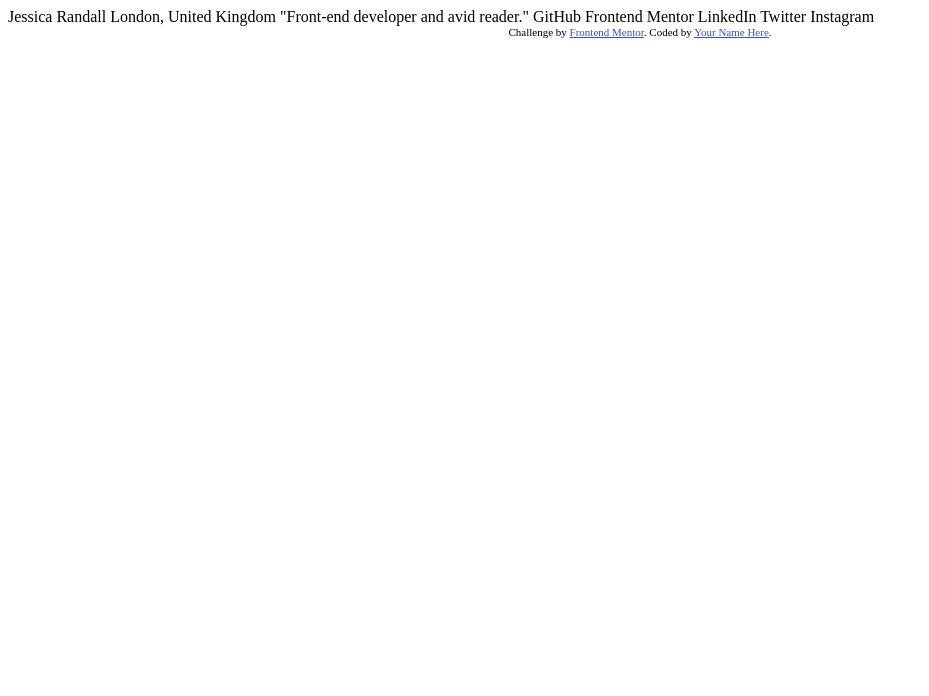
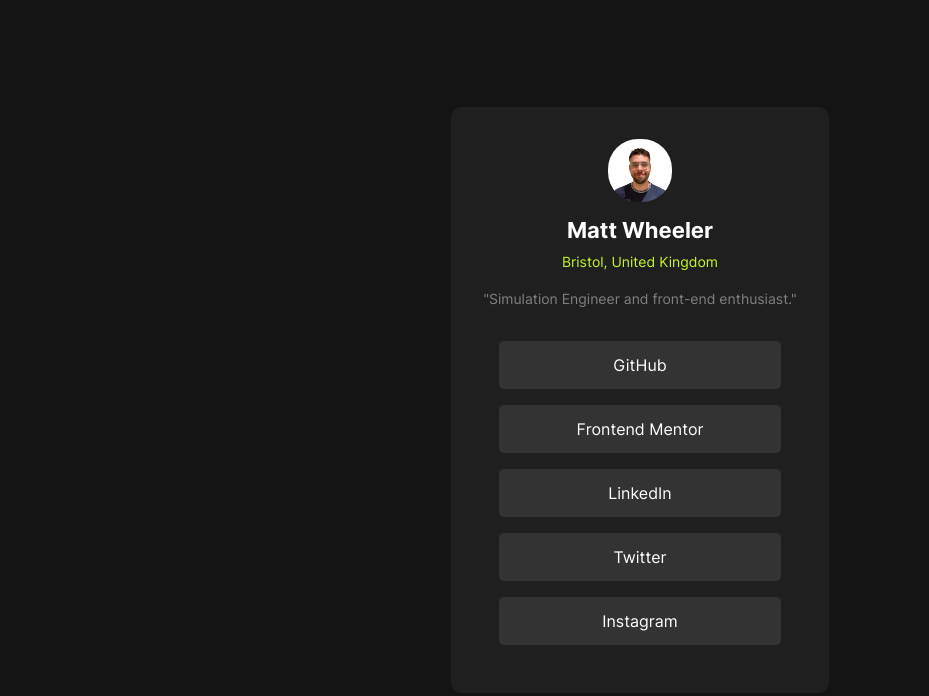
Before and after one commit to wheelerMT/frontend-mentor, a plain HTML site: page challenges/social-links-profile/index.html in a window 1280 px wide. Shown: the whole page, without its empty margins (0-929 px from the left). Drawn offline with Linux system fonts and the light colour scheme.

Commit message:
Complete social links challenge

```diff
--- /dev/null
+++ b/challenges/social-links-profile/app.css
@@ -0,0 +1,185 @@
+/* Box sizing rules */
+*,
+*::before,
+*::after {
+  box-sizing: border-box;
+}
+
+/* Prevent font size inflation */
+html {
+  -moz-text-size-adjust: none;
+  -webkit-text-size-adjust: none;
+  text-size-adjust: none;
+}
+
+/* Remove default margin in favour of better control in authored CSS */
+body,
+h1,
+h2,
+h3,
+h4,
+p,
+figure,
+blockquote,
+dl,
+dd {
+  margin: 0;
+}
+
+/* Remove list styles on ul, ol elements with a list role, which suggests default styling will be removed */
+ul[role="list"],
+ol[role="list"] {
+  list-style: none;
+}
+
+/* Set colours */
+:root {
+  --color-green: hsl(75, 94%, 57%);
+  --color-grey-900: hsl(0, 0%, 8%);
+  --color-grey-800: hsl(0, 0%, 12%);
+  --color-grey-700: hsl(0, 0%, 20%);
+  --color-white: #fff;
+}
+
+@font-face {
+  font-family: "Inter"; /* Name the font */
+  src: url("assets/fonts/Inter-VariableFont_slnt\,wght.ttf") format("truetype"); /* Path to the font file */
+  font-weight: 100 900; /* Define the weight range supported by the variable font */
+  font-style: normal; /* Specify the font style */
+  font-display: swap; /* Optional: Use swap to avoid rendering delays */
+}
+
+/* Set core body defaults */
+body {
+  min-height: 100vh;
+  line-height: 1.5;
+  background-color: var(--color-grey-900);
+  color: white;
+  font-family: "Inter", "systemui", "sans-serif";
+}
+
+/* Set shorter line heights on headings and interactive elements */
+h1,
+h2,
+h3,
+h4,
+button,
+input,
+label {
+  line-height: 1.1;
+}
+
+/* Balance text wrapping on headings */
+h1,
+h2,
+h3,
+h4 {
+  text-wrap: balance;
+}
+
+/* Remove default text decoration on links*/
+a {
+  text-decoration: none;
+}
+
+/* A elements that don't have a class get default styles */
+a:not([class]) {
+  text-decoration-skip-ink: auto;
+  color: currentColor;
+}
+
+/* Make images easier to work with */
+img,
+picture {
+  max-width: 100%;
+  display: block;
+}
+
+/* Inherit fonts for inputs and buttons */
+input,
+button,
+textarea,
+select {
+  font-family: inherit;
+  font-size: inherit;
+}
+
+/* Make sure textareas without a rows attribute are not tiny */
+textarea:not([rows]) {
+  min-height: 10em;
+}
+
+/* Anything that has been anchored to should have extra scroll margin */
+:target {
+  scroll-margin-block: 5ex;
+}
+
+body {
+  display: flex;
+  align-items: center;
+  justify-content: center;
+  min-height: 100svh;
+  padding: 16px;
+}
+
+.card-container {
+  background-color: var(--color-grey-800);
+  border-radius: 10px;
+}
+
+.card-content {
+  display: flex;
+  flex-direction: column;
+  align-items: center;
+  max-width: 24rem;
+  min-height: 100%;
+  gap: 1rem;
+  padding: 2rem;
+}
+
+.author-info,
+.about-me {
+  text-align: center;
+}
+
+.name {
+  font-size: 22px;
+  font-weight: 700;
+}
+
+.location {
+  color: var(--color-green);
+  font-size: 14px;
+  padding-top: 0.5rem;
+}
+
+.about-me {
+  font-size: 14px;
+  font-weight: 400;
+  color: grey;
+}
+
+.profile-picture {
+  width: 64px;
+  border-radius: 30px;
+}
+
+.links-container {
+  display: flex;
+  flex-direction: column;
+  gap: 1rem;
+  width: 100%;
+  text-align: center;
+  padding: 1rem;
+}
+
+.links-container a {
+  display: flex;
+  justify-content: center;
+  align-items: center;
+  width: 100%;
+  min-height: 3rem;
+  padding: 0.5rem;
+  background-color: var(--color-grey-700);
+  border-radius: 5px;
+}
--- a/challenges/social-links-profile/index.html
+++ b/challenges/social-links-profile/index.html
@@ -1,34 +1,50 @@
 <!DOCTYPE html>
 <html lang="en">
   <head>
-  <meta charset="UTF-8">
-  <meta name="viewport" content="width=device-width, initial-scale=1.0"> <!-- displays site properly based on user's device -->
+    <meta charset="UTF-8" />
+    <meta name="viewport" content="width=device-width, initial-scale=1.0" />
+    <!-- displays site properly based on user's device -->
 
-  <link rel="icon" type="image/png" sizes="32x32" href="./assets/images/favicon-32x32.png">
+    <link
+      rel="icon"
+      type="image/png"
+      sizes="32x32"
+      href="./assets/images/favicon-32x32.png"
+    />
 
     <title>Frontend Mentor | Social links profile</title>
 
-  <!-- Feel free to remove these styles or customise in your own stylesheet 👍 -->
-  <style>
-    .attribution { font-size: 11px; text-align: center; }
-    .attribution a { color: hsl(228, 45%, 44%); }
-  </style>
+    <link rel="stylesheet" href="app.css" />
   </head>
   <body>
-
-  Jessica Randall
-  London, United Kingdom
-  "Front-end developer and avid reader."
-
-  GitHub
-  Frontend Mentor
-  LinkedIn
-  Twitter
-  Instagram
-
-  <div class="attribution">
-    Challenge by <a href="https://www.frontendmentor.io?ref=challenge" target="_blank">Frontend Mentor</a>.
-    Coded by <a href="#">Your Name Here</a>.
+    <main>
+      <div class="card-container">
+        <div class="card-content">
+          <img
+            class="profile-picture"
+            src="assets/images/profile-pic.jpeg"
+            alt="Headshot of Jessica"
+          />
+          <div class="author-info">
+            <h1 class="name">Matt Wheeler</h1>
+            <p class="location">Bristol, United Kingdom</p>
           </div>
+          <p class="about-me">
+            "Simulation Engineer and front-end enthusiast."
+          </p>
+          <div class="links-container">
+            <a href="https://github.com/wheelerMT">GitHub</a>
+            <a href="https://www.frontendmentor.io/profile/wheelerMT"
+              >Frontend Mentor</a
+            >
+            <a href="https://www.linkedin.com/in/matthew-thomas-wheeler/"
+              >LinkedIn</a
+            >
+            <a href="#">Twitter</a>
+            <a href="#">Instagram</a>
+          </div>
+        </div>
+      </div>
+    </main>
   </body>
 </html>
```
Also changed, not shown: challenges/social-links-profile/assets/images/avatar-jessica.jpeg (deleted), challenges/social-links-profile/assets/images/profile-pic.jpeg (added). Lines whose indentation alone changed are shown as unchanged.
